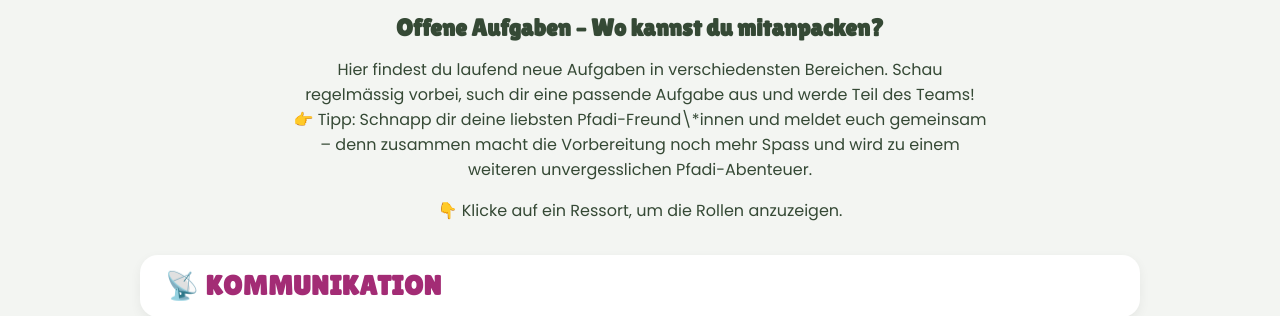
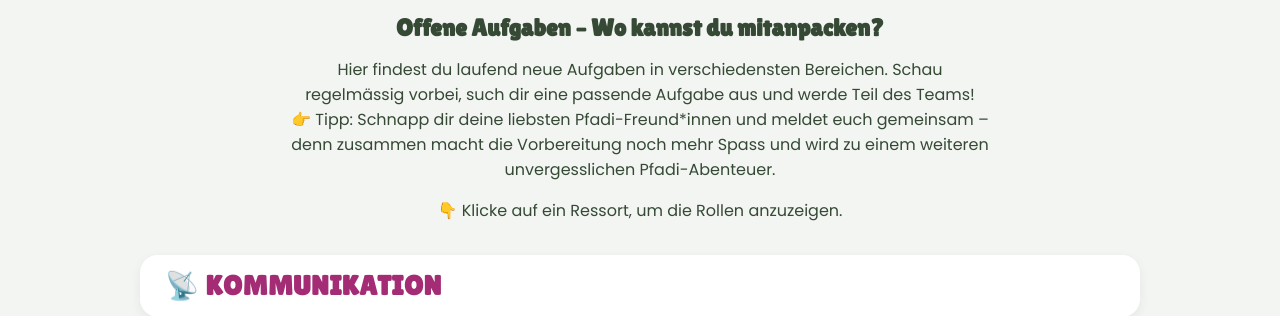
Before and after one commit to kala-so/ausschreibungen, a Jekyll site: the page built from index.md, in a window 1280 px wide. Shown: the part 384-700 px from the top of the page. Built offline with Jekyll 4.4.1, drawn with Linux system fonts in a browser that asks for light colours.

Commit message:
fix asterisk

```diff
--- a/_includes/40_log.md
+++ b/_includes/40_log.md
@@ -85,6 +85,8 @@ Bei Interesse und Fragen kannst du dich gerne bei Magellan (<span class="obfusca
 Der Job darf sehr gerne zu zweit besetzt werden.
 Bei Interesse und Fragen kannst du dich gerne bei Magellan (<span class="obfuscated-email" data-user="magellan"></span>) melden.
 
+---
+
 ## Bereichsleitung Post
 
 ### Aufgaben
--- a/index.md
+++ b/index.md
@@ -13,7 +13,7 @@ title: KaLa
 <h2>Offene Aufgaben – Wo kannst du mitanpacken?</h2>
 <p>Hier findest du laufend neue Aufgaben in verschiedensten Bereichen.
 Schau regelmässig vorbei, such dir eine passende Aufgabe aus und werde Teil des Teams!<br>
-👉 Tipp: Schnapp dir deine liebsten Pfadi-Freund\*innen und meldet euch gemeinsam – denn zusammen
+👉 Tipp: Schnapp dir deine liebsten Pfadi-Freund*innen und meldet euch gemeinsam – denn zusammen
 macht die Vorbereitung noch mehr Spass und wird zu einem weiteren unvergesslichen Pfadi-Abenteuer.</p>
 
 <p>👇 Klicke auf ein Ressort, um die Rollen anzuzeigen.</p>
```
